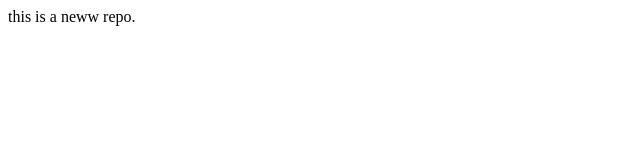
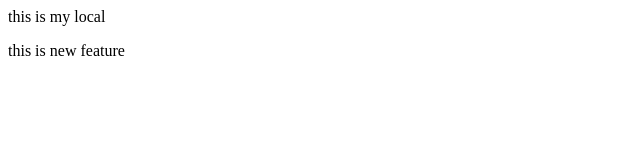
Before and after one commit to pranavaghav3003/localrepo, a plain HTML site: page index.html in a window 1280 px wide. Shown: the whole page, without its empty margins (0-640 px from the left). Drawn offline with Linux system fonts and the light colour scheme.

Commit message:
pratik bhau

```diff
--- a/index.html
+++ b/index.html
@@ -1 +1,2 @@
-<p>this is a neww repo.</p>
+<P>this is my local</P>
+<p>this is new feature</p>
```
